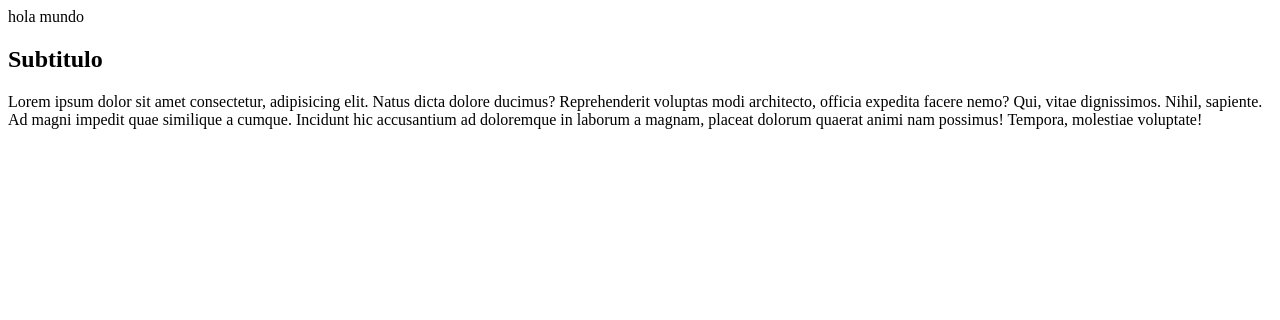
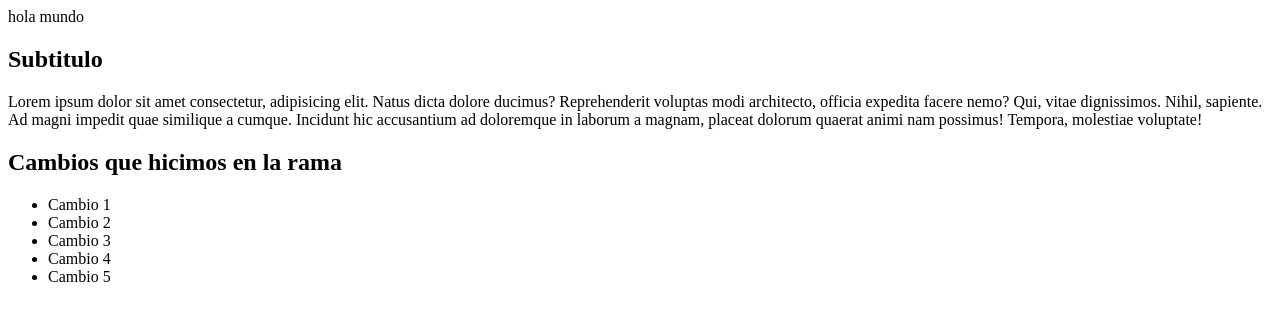
Before and after one commit to veritocarri/mi-primer-repositorio, a plain HTML site: page index.html in a window 1280 px wide. Drawn offline with Linux system fonts and the light colour scheme.

Commit message:
modificacion index. creacion contacto.html  borre css

```diff
--- a/index.html
+++ b/index.html
@@ -17,8 +17,24 @@
             <h2>Subtitulo</h2>
             <p>Lorem ipsum dolor sit amet consectetur, adipisicing elit. Natus dicta dolore ducimus? Reprehenderit
                 voluptas modi architecto, officia expedita facere nemo? Qui, vitae dignissimos. Nihil, sapiente. Ad
-                magni impedit quae similique a cumque. Incidunt hic accusantium ad doloremque in laborum a magnam,
+                    magni impedit quae similique a cumque. Incidunt hic accusantium ad doloremque in laborum a magnam,
                 placeat dolorum quaerat animi nam possimus! Tempora, molestiae voluptate!</p>
+        </section>
+        <section>
+            <h2>Cambios que hicimos en la rama</h2>
+            <ul>
+                <li>Cambio 1</li>
+                <li>Cambio 2</li>
+                <li>Cambio 3</li>
+                <li>Cambio 4</li>
+                <li>Cambio 5</li>
+
+
+
+
+
+            </ul>
+
         </section>
     </main>
 </body>
```
Also changed, not shown: contacto.html (added, +12 -0 lines), style.css (deleted).
